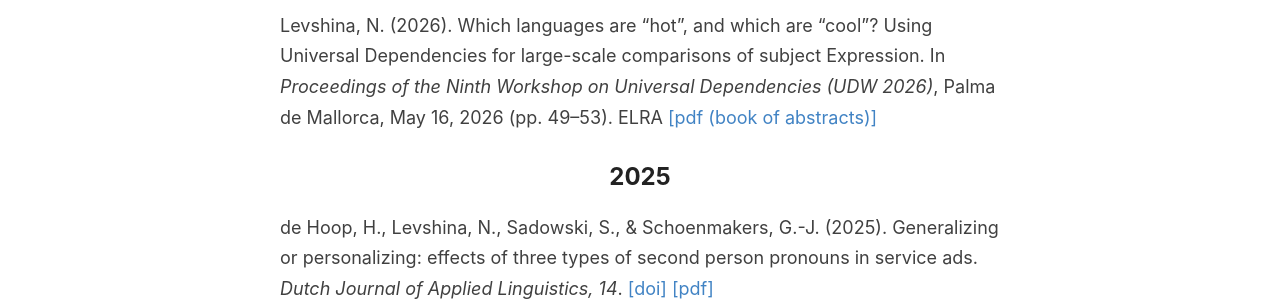
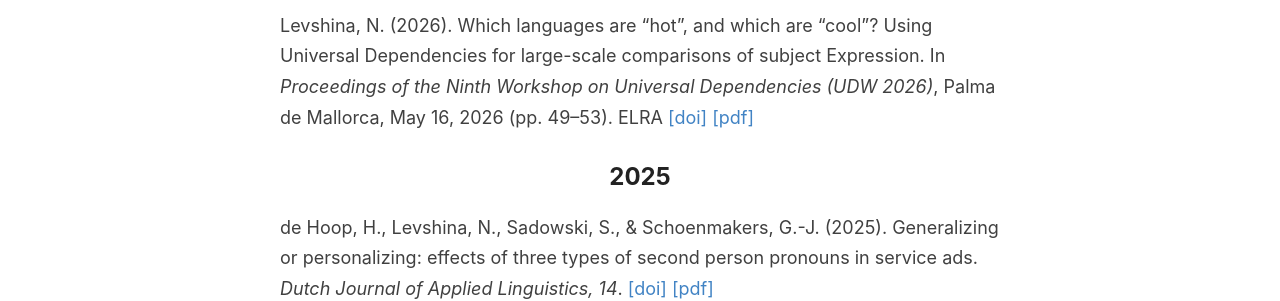
Before and after one commit to levshina/levshina.github.io, a Jekyll site: the page built from _pages/publications.md, in a window 1280 px wide and 900 px high, scrolled down 522 px. Shown: the part 153-454 px from the top of the window. Built offline with Jekyll 4.4.1, drawn with Linux system fonts in a browser that asks for light colours.

Commit message:
Update publications.md

```diff
--- a/_pages/publications.md
+++ b/_pages/publications.md
@@ -14,7 +14,7 @@ Levshina, N. (In press). Communicative efficiency and semantics: Language variat
 Levshina, N. (2026). Efficiency in Language Change. In H. Nesi, H. & P. Milin (Eds.), <i>International Encyclopedia of Language and Linguistics</i>, 3rd edn. Vol 3. (pp. 99–104). Elsevier. <a target="_blank" href = "https://doi.org/10.1016/B978-0-323-95504-1.00881-4">[doi]</a> <a target="_blank" href="/docs/Levshina2025_EfficiencyLanguageChange.pdf"> [pdf (draft)] </a>
 
 Levshina, N. (2026). Which languages are “hot”, and which are “cool”? Using Universal Dependencies for large-scale comparisons of subject
-Expression. In <i>Proceedings of the Ninth Workshop on Universal Dependencies (UDW 2026)</i>, Palma de Mallorca, May 16, 2026 (pp. 49–53). ELRA  <a target="_blank" href = "http://lrec-conf.org/proceedings/lrec2026/workshops/udw/2026.udw-1.0.pdf">[pdf (book of abstracts)]</a>
+Expression. In <i>Proceedings of the Ninth Workshop on Universal Dependencies (UDW 2026)</i>, Palma de Mallorca, May 16, 2026 (pp. 49–53). ELRA <a target="_blank" href="https://doi.org/10.63317/2s2z5jrzaihn">[doi]</a> <a target="_blank" href = "http://www.lrec-conf.org/proceedings/lrec2026/workshops/udw/pdf/2026.udw-1.2.pdf">[pdf]</a>
 
 ## 2025
 
```
